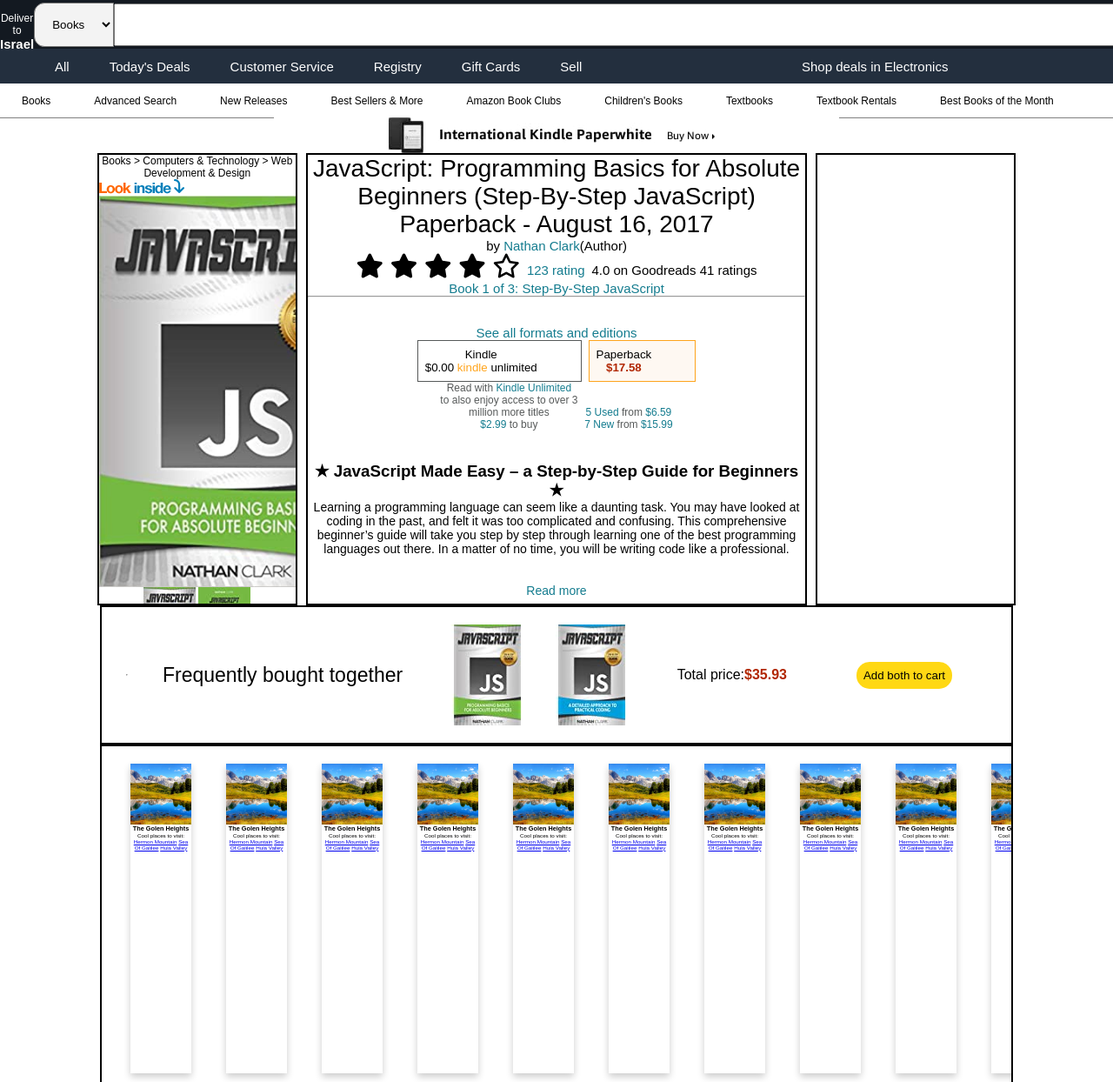
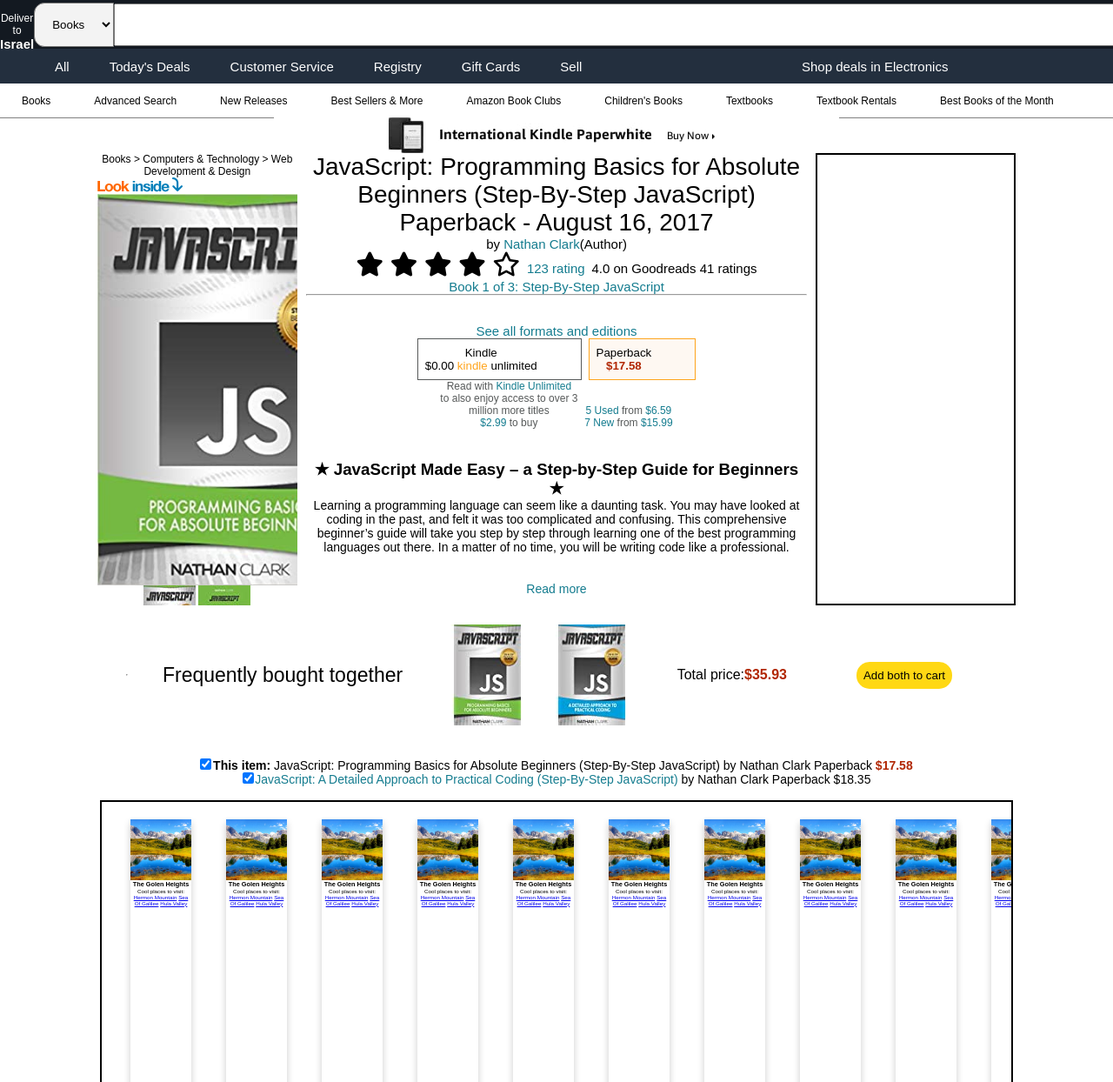
Before and after one commit to MrBennySolomon/03-Amazon-Assignment, a plain HTML site: page index.html in a window 1280 px wide. Shown: the top 1244 px of the page at 87% size. Drawn offline with Linux system fonts and the light colour scheme; some icons are missing; a web font is replaced by a local one.

Commit message:
03-Amazon-Assignment ver 1.9

```diff
--- a/css/style.css
+++ b/css/style.css
@@ -220,12 +220,10 @@
 .main-container .left {
     width: 20%;
     height: 100%;
-    border: 2px solid black;
 }
 .main-container .middle {
   width: 50%;
   height: 100%;
-  border: 2px solid black;
 }
 .main-container .right {
   width: 20%;
@@ -294,6 +292,15 @@
   font-size: 1.4rem;
 }
 
+.container-bought-together-bottom {
+  display: flex;
+    justify-content: center;
+    align-items: center;
+    gap: 4rem;
+
+    height: 8vh;
+    width: 82%;
+}
 .container-bought-together {
   display: flex;
     justify-content: center;
@@ -302,7 +309,6 @@
 
     height: 20vh;
     width: 82%;
-    border: 2px solid black;
     overflow: hidden;
 }
 
@@ -319,6 +325,14 @@
   border: none;
   padding: 0.8rem;
   border-radius: 1.5rem;
+}
+
+label {
+  font-size: 1.4rem;
+}
+
+.bold {
+  font-weight: bold;
 }
 
 .container-also-viewed {
--- a/index.html
+++ b/index.html
@@ -144,8 +144,20 @@
       <br>
       <button class="yellow-background">Add both to cart</button>
     </p>
-
-
+  </div>
+  <div class="container-bought-together-bottom">
+    <form action="">
+      <input type="checkbox" checked >
+      <label for="vehicle1"> <span class="bold">This item:</span> JavaScript: Programming Basics for Absolute Beginners (Step-By-Step JavaScript)
+        by Nathan Clark
+        Paperback
+        <span class="red"> $17.58</span></label><br>
+      <input type="checkbox" checked >
+      <label for="vehicle2"> <span class="aqua"> JavaScript: A Detailed Approach to Practical Coding (Step-By-Step JavaScript)</span>
+        by Nathan Clark
+        Paperback
+        $18.35</label><br>
+    </form>
   </div>
   <div class="container-also-viewed">
     <div class="right-arrow"></div>
```
